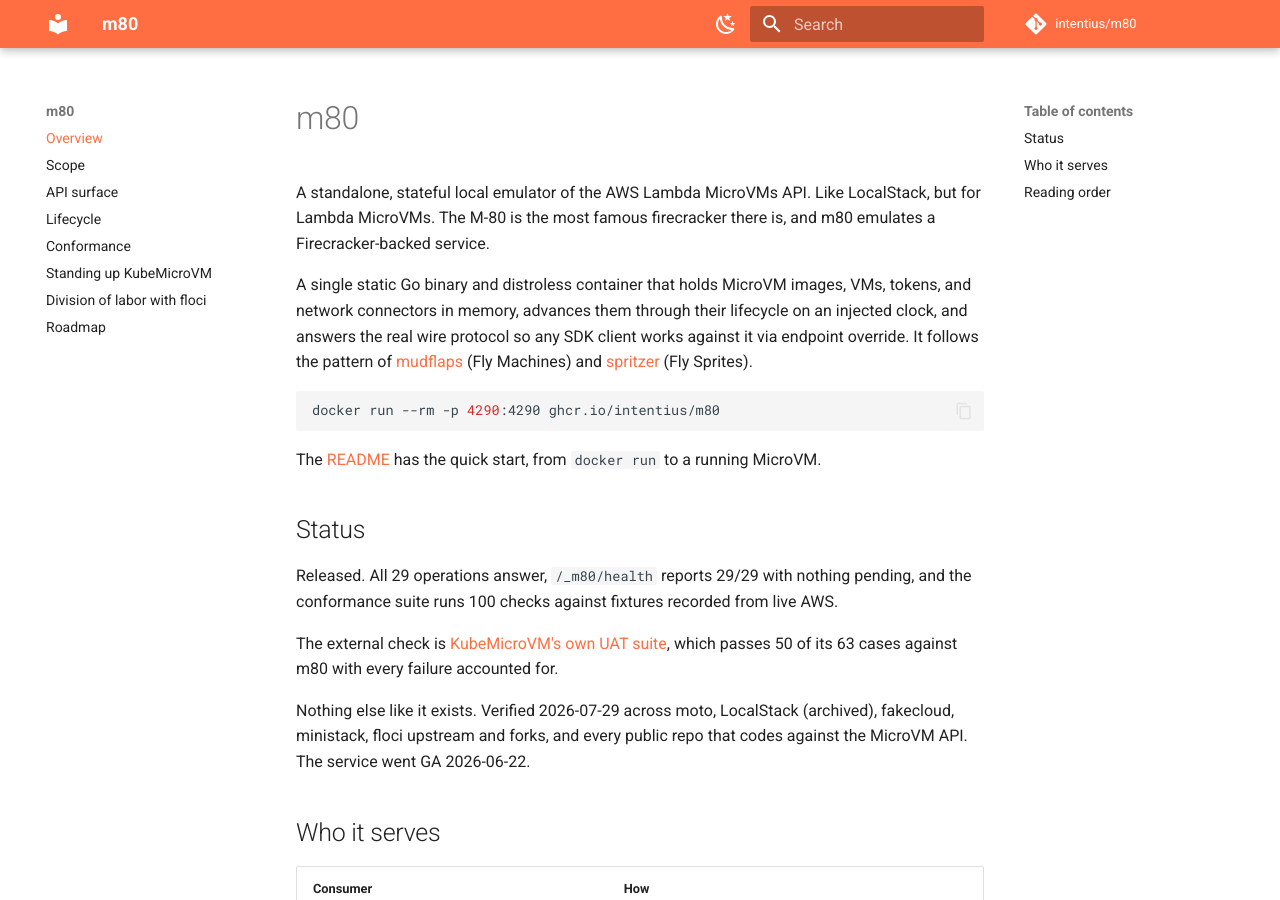
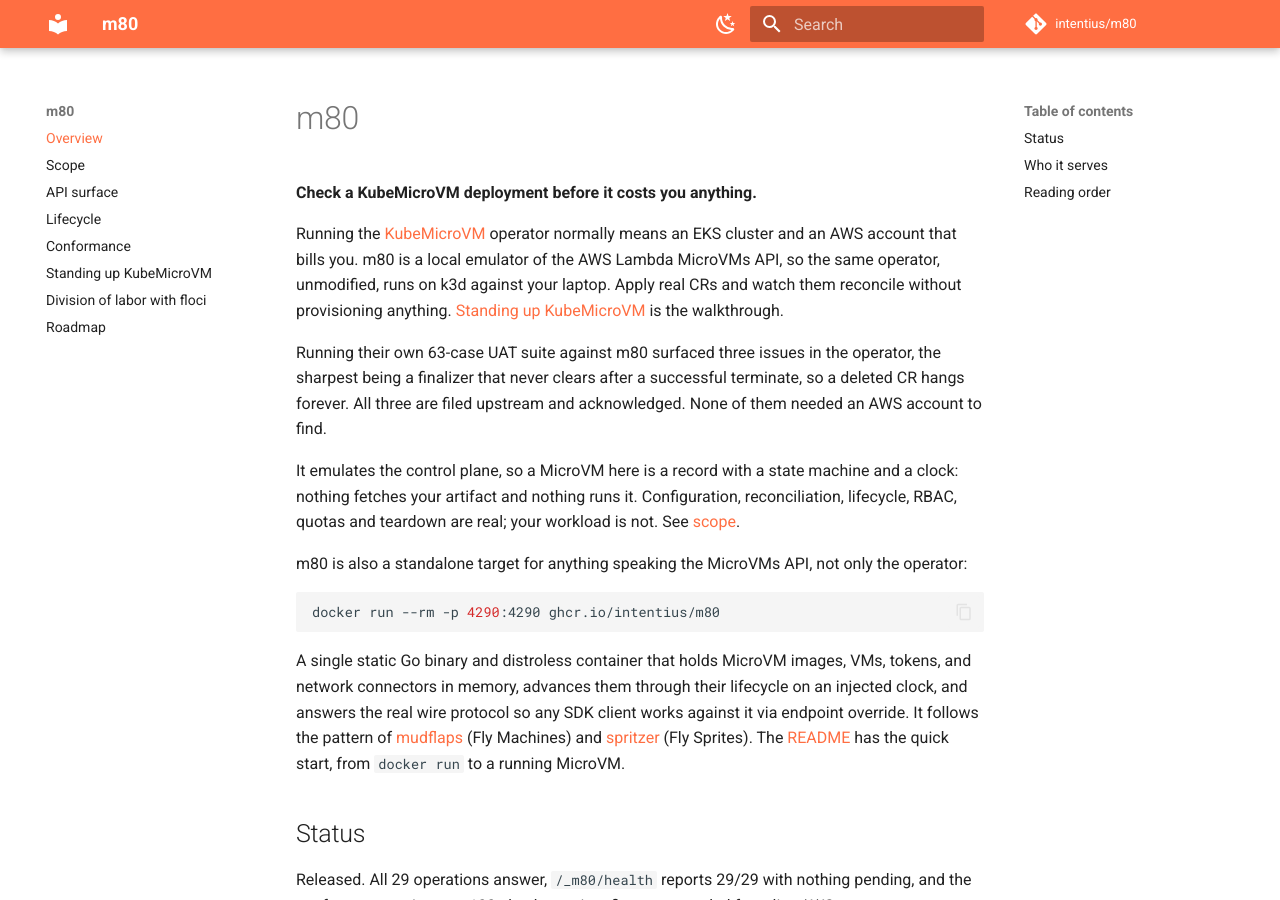
Before and after one commit to INTENTIUS/m80, an MkDocs documentation site: the page built from docs/index.md, in a window 1280 px wide and 900 px high. Built offline with MkDocs 1.6.1 and Material for MkDocs 9.7.7, drawn with Linux system fonts in a browser that asks for light colours; comment, search, counter and statistics services are not loaded.

Commit message:
docs: lead with what m80 saves you, not what it is
The README opened by describing the artifact — "a standalone, stateful local
emulator of the AWS Lambda MicroVMs API" — which tells a reader what it is
and nothing about why they would want it. The reason to want it was in a
section two thirds of the way down.

It now opens with the point: check a KubeMicroVM deployment before it costs
you anything. Running the operator normally needs an EKS cluster and an
account that bills; against m80 the same operator runs on k3d. Then the
evidence, because a claim like that should be backed immediately: their own
UAT suite surfaced three issues in the operator, the sharpest a finalizer
that never clears after a successful terminate, all three filed upstream and
acknowledged, none needing an account to find.

Then the limit, in a table, before anyone gets far enough to be
disappointed. m80 emulates the control plane, so configuration,
reconciliation, lifecycle, RBAC, quotas and teardown are real and your
workload is not. The Kubernetes half is entirely real; the MicroVM is where
reality stops. Saying that early is worth more than saying it honestly but
late.

The operations count, the check count and the pass matrix move below all of
that. They are proof, not a pitch, and they were doing the pitch's job.

Two claims in the first draft of this were wrong and are fixed here: it said
two containers do the emulating, when the operator is real and only m80
emulates; and it showed a bare kubectl apply that would fail, since a
MicroVM needs an image first.

docs/index.md leads the same way, since it is the site's front page. Its
description of the binary and the mudflaps lineage stays, below the pitch,
where someone who has decided they want it will read it.

````diff
--- a/docs/index.md
+++ b/docs/index.md
@@ -1,14 +1,20 @@
 # m80
 
-A standalone, stateful local emulator of the AWS Lambda MicroVMs API. Like LocalStack, but for Lambda MicroVMs. The M-80 is the most famous firecracker there is, and m80 emulates a Firecracker-backed service.
+**Check a KubeMicroVM deployment before it costs you anything.**
 
-A single static Go binary and distroless container that holds MicroVM images, VMs, tokens, and network connectors in memory, advances them through their lifecycle on an injected clock, and answers the real wire protocol so any SDK client works against it via endpoint override. It follows the pattern of [mudflaps](https://github.com/intentius/mudflaps) (Fly Machines) and [spritzer](https://github.com/intentius/spritzer) (Fly Sprites).
+Running the [KubeMicroVM](https://github.com/codriverlabs/KubeMicroVM) operator normally means an EKS cluster and an AWS account that bills you. m80 is a local emulator of the AWS Lambda MicroVMs API, so the same operator, unmodified, runs on k3d against your laptop. Apply real CRs and watch them reconcile without provisioning anything. [Standing up KubeMicroVM](kubemicrovm.md) is the walkthrough.
+
+Running their own 63-case UAT suite against m80 surfaced three issues in the operator, the sharpest being a finalizer that never clears after a successful terminate, so a deleted CR hangs forever. All three are filed upstream and acknowledged. None of them needed an AWS account to find.
+
+It emulates the control plane, so a MicroVM here is a record with a state machine and a clock: nothing fetches your artifact and nothing runs it. Configuration, reconciliation, lifecycle, RBAC, quotas and teardown are real; your workload is not. See [scope](scope.md).
+
+m80 is also a standalone target for anything speaking the MicroVMs API, not only the operator:
 
 ```sh
 docker run --rm -p 4290:4290 ghcr.io/intentius/m80
 ```
 
-The [README](https://github.com/INTENTIUS/m80#readme) has the quick start, from `docker run` to a running MicroVM.
+A single static Go binary and distroless container that holds MicroVM images, VMs, tokens, and network connectors in memory, advances them through their lifecycle on an injected clock, and answers the real wire protocol so any SDK client works against it via endpoint override. It follows the pattern of [mudflaps](https://github.com/intentius/mudflaps) (Fly Machines) and [spritzer](https://github.com/intentius/spritzer) (Fly Sprites). The [README](https://github.com/INTENTIUS/m80#readme) has the quick start, from `docker run` to a running MicroVM.
 
 ## Status
 
````
Also changed, not shown: README.md (+49 -20 lines).
